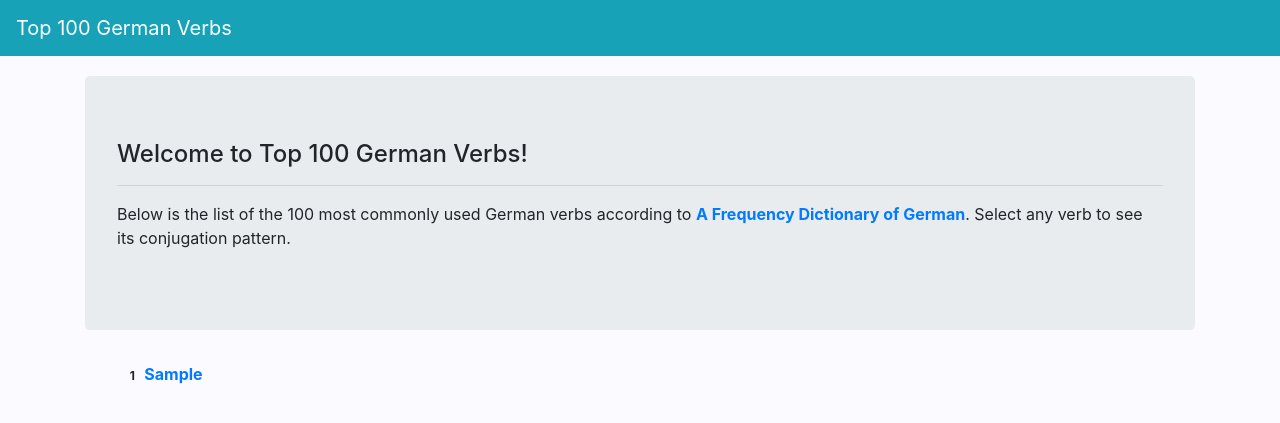
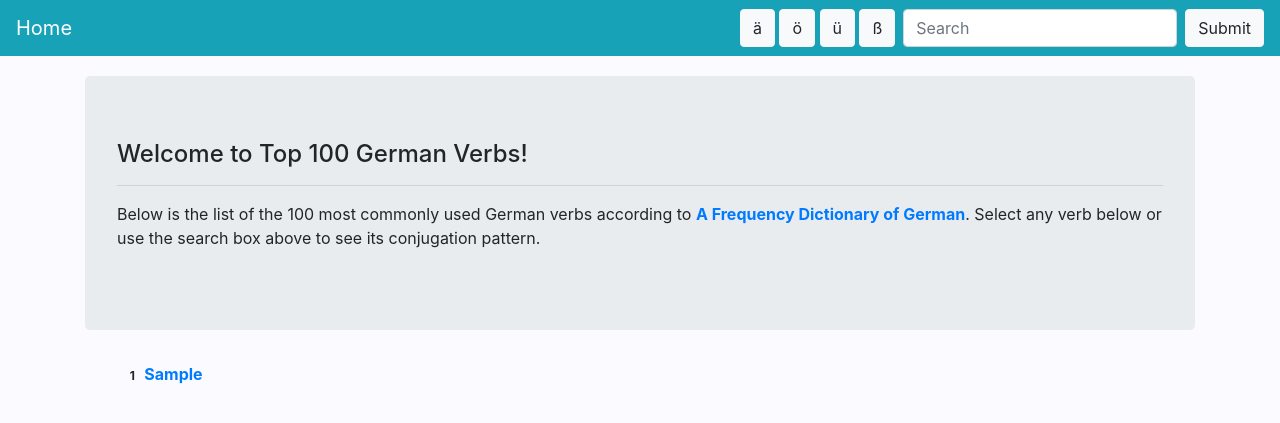
Before and after one commit to pres220/top-100-german-verbs, a Django app: page / in a window 1280 px wide. Shown: the top 423 px of the page. Run offline with Django 3.2, Linux system fonts and the light colour scheme; tables that the repository leaves empty hold one stand-in row (values such as "Sample post"); some libraries are stand-ins or nearby versions.

Commit message:
Add search functionality

```diff
--- /dev/null
+++ b/conjugator/static/js/searchbar.js
@@ -0,0 +1,8 @@
+document.querySelector('.search-bar').addEventListener('click', (e) => {
+  if (e.target.classList.contains('letter')) {
+      e.preventDefault();
+      const inputEl = document.querySelector('#search');
+      inputEl.value += e.target.innerHTML;
+      inputEl.focus();
+  }
+});
--- a/conjugator/templates/conjugator/base.html
+++ b/conjugator/templates/conjugator/base.html
@@ -15,9 +15,20 @@
   </head>
   <body>
     <nav class="navbar navbar-dark bg-info">
-      <a class="navbar-brand" href="{% url 'home' %}">Top 100 German Verbs</a>
+      <a class="navbar-brand" href="{% url 'home' %}">Home</a>
+      <div class="search-bar ml-auto">
+        <button class="letter btn btn-light">ä</button>
+        <button class="letter btn btn-light">ö</button>
+        <button class="letter btn btn-light">ü</button>
+        <button class="letter btn btn-light">ß</button>
+      </div>
+      <form class="form-inline" action="{% url 'search' %}" method="get">
+        <input id="search" class="form-control ml-sm-2 mr-sm-2" name="q" type="search" placeholder="Search" required>
+        <input class="btn btn-light my-2 my-sm-0" type="submit">
+      </form>
     </nav>
     {% block content %}
     {% endblock content %}
+    <script src="{% static 'js/searchbar.js' %}"></script>
   </body>
 </html>
--- a/conjugator/templates/conjugator/home.html
+++ b/conjugator/templates/conjugator/home.html
@@ -8,7 +8,7 @@
     <h4 class="display-5">Welcome to Top 100 German Verbs!</h4>
     <hr>
     <p>Below is the list of the 100 most commonly used German verbs according to
-      <a class="alert-link" href="https://www.amazon.com/Frequency-Dictionary-German-Vocabulary-Dictionaries/dp/0415316332">A Frequency Dictionary of German</a>. Select any verb to see its conjugation pattern.
+      <a class="alert-link" href="https://www.amazon.com/Frequency-Dictionary-German-Vocabulary-Dictionaries/dp/0415316332">A Frequency Dictionary of German</a>. Select any verb below or use the search box above to see its conjugation pattern.
     </p>
   </div>
   <div class="row no-gutters">
--- a/conjugator/urls.py
+++ b/conjugator/urls.py
@@ -5,5 +5,5 @@ from . import views
 urlpatterns = [
     path('', views.home, name='home'),
     path('verb/<str:infinitive>/', views.conjugation, name='conjugation'),
-    #path('search/', views.search, name='search'),
+    path('search/', views.search, name='search'),
 ]
--- a/conjugator/views.py
+++ b/conjugator/views.py
@@ -1,4 +1,4 @@
-from django.shortcuts import render, get_object_or_404
+from django.shortcuts import render, get_object_or_404, redirect
 from .models import Verb, Conjugation
 
 def home(request):
@@ -59,3 +59,19 @@ def conjugation(request, infinitive):
         'page_title': f'{verb.infinitive} conjugated'
     }
     return render(request, 'conjugator/conjugation.html', context)
+
+
+def search(request):
+    search_query = request.GET.get('q')
+    if search_query:
+        result = Verb.objects.filter(infinitive__iexact=search_query).first()
+        if result:
+            return redirect(f'/verb/{result.pk}/')
+        else:
+            context = {
+                'search_query': search_query,
+                'page_title': 'Search results'
+            }
+            return render(request, 'conjugate/search_result.html', context)
+    else:
+        return redirect('/')
```
Also changed, not shown: conjugator/templates/conjugator/conjugation.html (+14 -14 lines), conjugator/templates/conjugator/search_result.html (added, +8 -0 lines).
